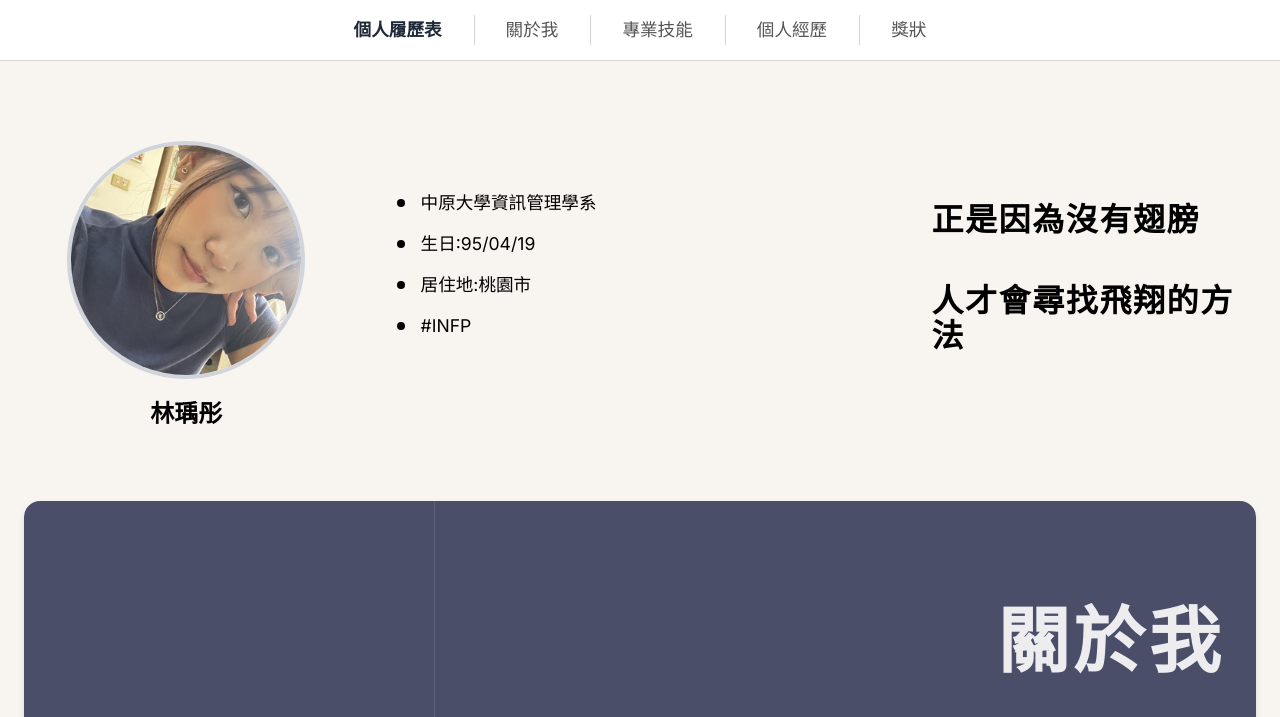
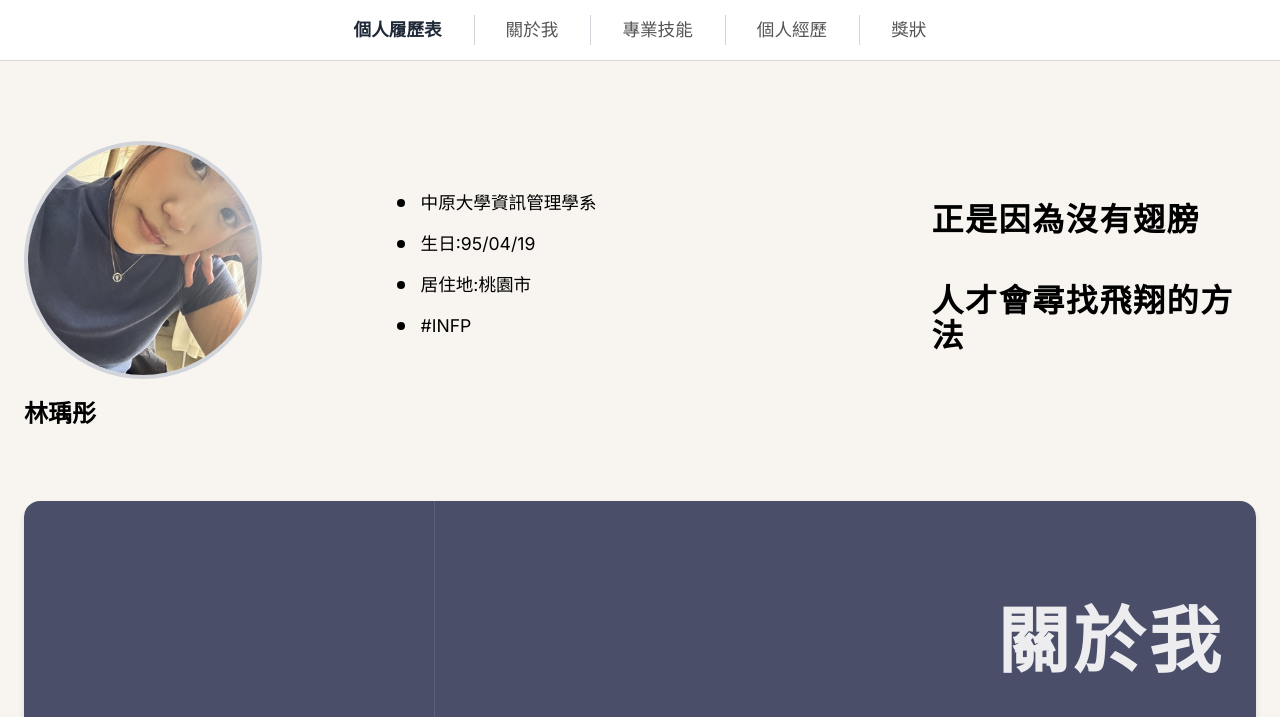
Before and after one commit to yutong71529-dev/11344102, a plain HTML site: page index.html in a window 1280 px wide. Shown: the top 717 px of the page. Drawn offline with Linux system fonts and the light colour scheme.

Commit message:
Update style.css

```diff
--- a/style.css
+++ b/style.css
@@ -91,8 +91,8 @@ body {
 .profile-photo-container {
     display: flex;
     flex-direction: column;
-    align-items: center;
-    justify-content: center;
+    align-items: ;
+    justify-content: ;
     padding-top: 1rem;
 }
 
@@ -113,7 +113,6 @@ body {
     width: 100%;
     height: 100%;
     object-fit: cover;
-    object-position: center 0%;
 }
 
 .profile-name {
```
